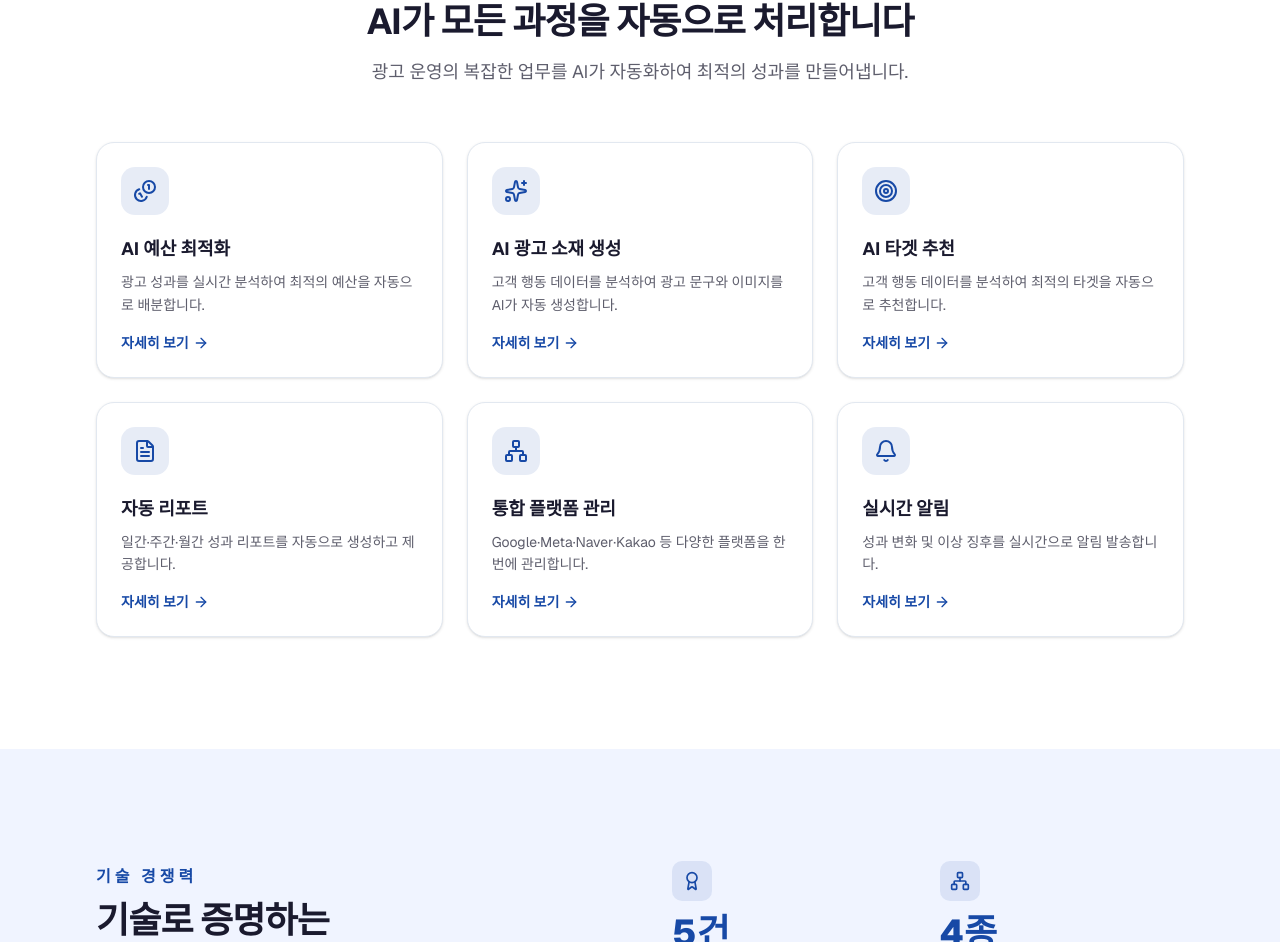
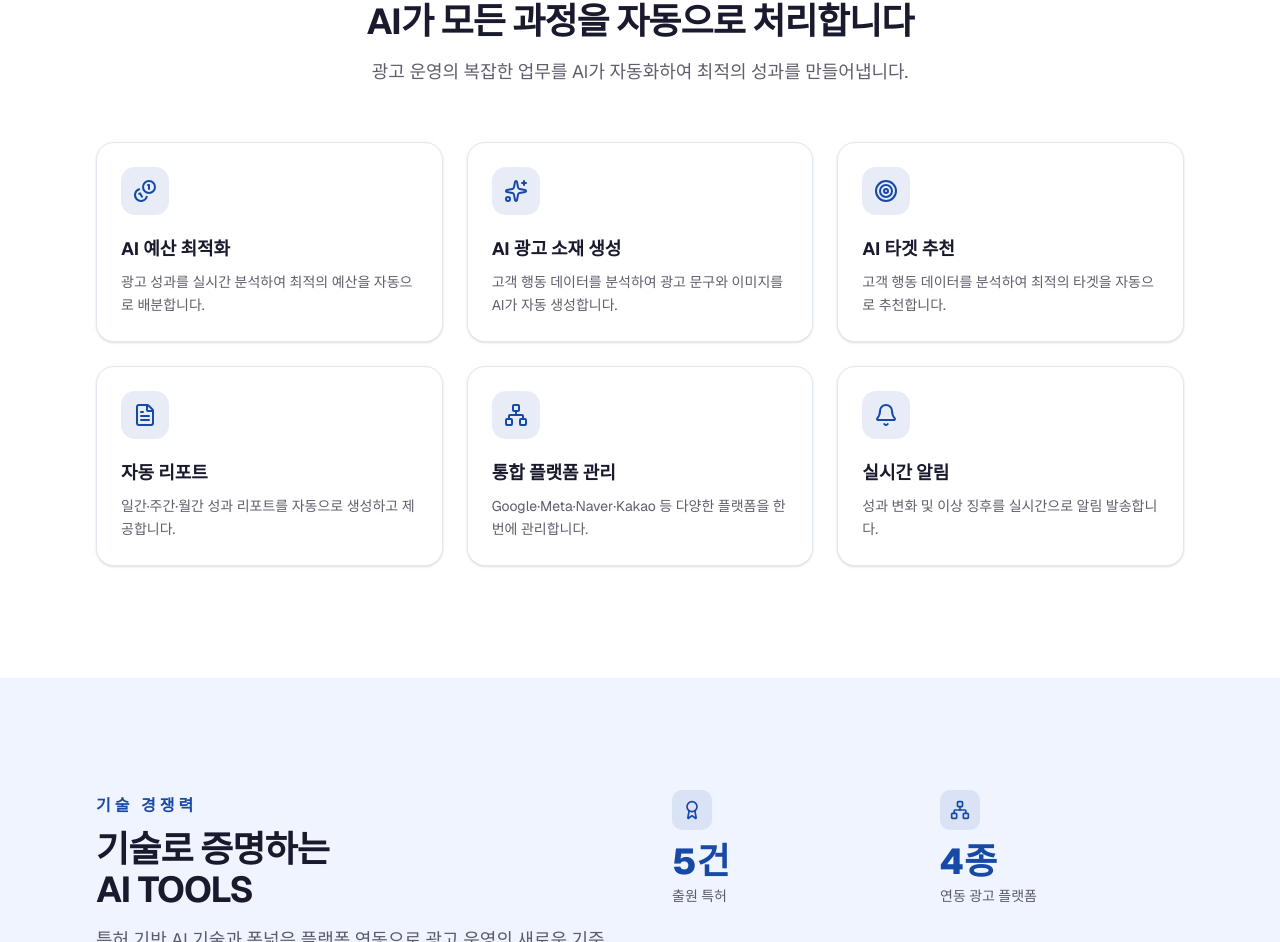
Before and after one commit to BuffSo/aitools, a Next.js app: page / in a window 1280 px wide. Shown: the part 1894-2836 px from the top of the page. Built offline with nearby package versions, Linux system fonts and the light colour scheme.

Commit message:
fix: make home feature cards non-clickable info cards
- remove the "자세히 보기" detail links (/service/* pages not built),
  eliminating 6 broken links from the home page
- simplify FeatureCard to a static info card; update test

Verified: typecheck, lint, 34 unit tests, build all pass.

```diff
--- a/components/sections/features.tsx
+++ b/components/sections/features.tsx
@@ -1,8 +1,6 @@
 "use client";
 
-import Link from "next/link";
 import { motion, type Variants } from "motion/react";
-import { ArrowRight } from "lucide-react";
 
 import { SERVICE_FEATURES, type ServiceFeature } from "@/content/services";
 
@@ -37,7 +35,7 @@ export function Features() {
         {/* 3×2 그리드 */}
         <div className="mt-14 grid grid-cols-1 gap-6 sm:grid-cols-2 lg:grid-cols-3">
           {SERVICE_FEATURES.map((feature, i) => (
-            <FeatureCard key={feature.href} feature={feature} index={i} />
+            <FeatureCard key={feature.name} feature={feature} index={i} />
           ))}
         </div>
       </div>
@@ -52,7 +50,7 @@ function FeatureCard({
   feature: ServiceFeature;
   index: number;
 }) {
-  const { Icon, name, desc, href } = feature;
+  const { Icon, name, desc } = feature;
   return (
     <motion.div
       variants={reveal}
@@ -60,22 +58,13 @@ function FeatureCard({
       whileInView="show"
       viewport={{ once: true, amount: 0.2 }}
       transition={{ duration: 0.5, delay: index * 0.08, ease: "easeOut" }}
+      className="flex h-full min-h-[12.5rem] flex-col rounded-2xl border border-border bg-white p-6 shadow-sm transition-colors hover:border-brand/40"
     >
-      <Link
-        href={href}
-        prefetch={false}
-        className="group flex h-full min-h-[12.5rem] flex-col rounded-2xl border border-border bg-white p-6 shadow-sm transition-all hover:-translate-y-1 hover:border-brand hover:shadow-md"
-      >
-        <span className="grid size-12 place-items-center rounded-xl bg-brand/10 text-brand transition-colors group-hover:bg-brand group-hover:text-white">
-          <Icon className="size-6" aria-hidden />
-        </span>
-        <h3 className="mt-5 text-lg font-bold text-brand-ink">{name}</h3>
-        <p className="mt-2 text-sm leading-relaxed text-brand-ink/70">{desc}</p>
-        <span className="mt-auto inline-flex items-center gap-1 pt-4 text-sm font-semibold text-brand">
-          자세히 보기
-          <ArrowRight className="size-4 transition-transform group-hover:translate-x-1" />
-        </span>
-      </Link>
+      <span className="grid size-12 place-items-center rounded-xl bg-brand/10 text-brand">
+        <Icon className="size-6" aria-hidden />
+      </span>
+      <h3 className="mt-5 text-lg font-bold text-brand-ink">{name}</h3>
+      <p className="mt-2 text-sm leading-relaxed text-brand-ink/70">{desc}</p>
     </motion.div>
   );
 }
```
Also changed, not shown: 1 other file (tests, documents, lock files or other folders).
